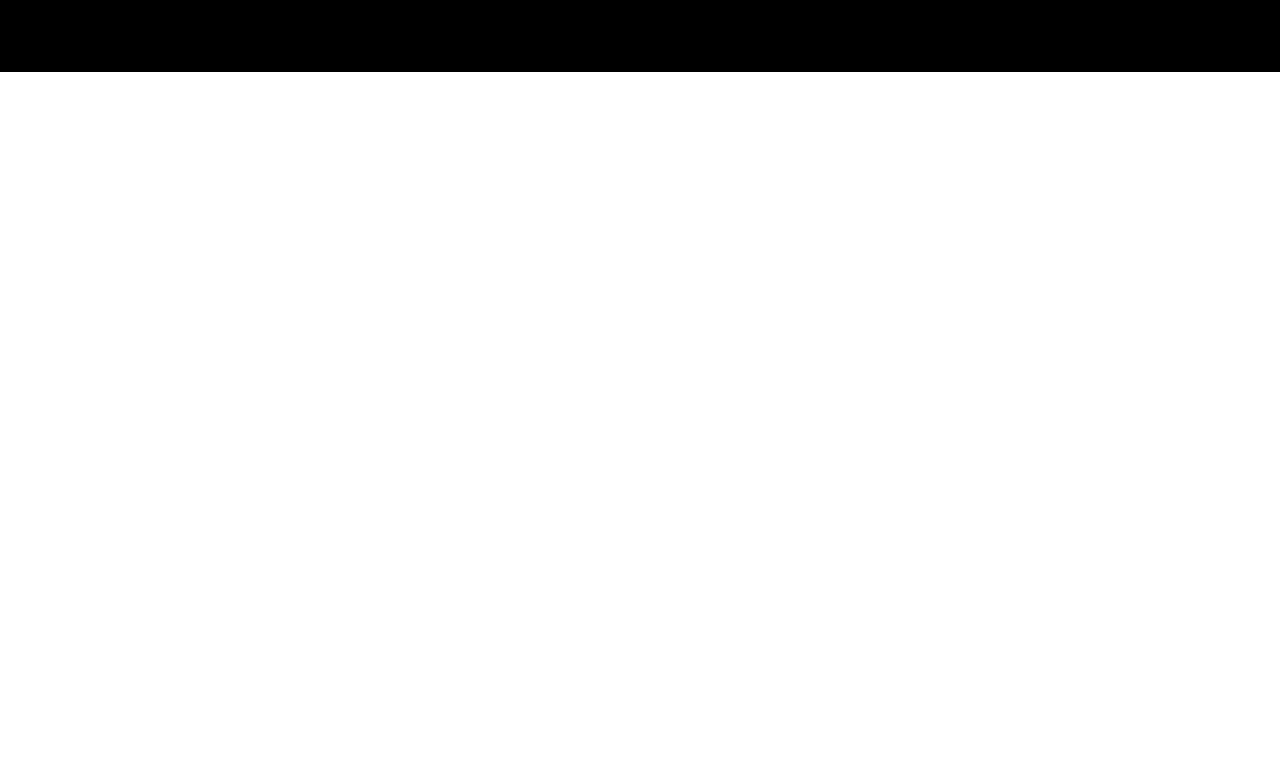
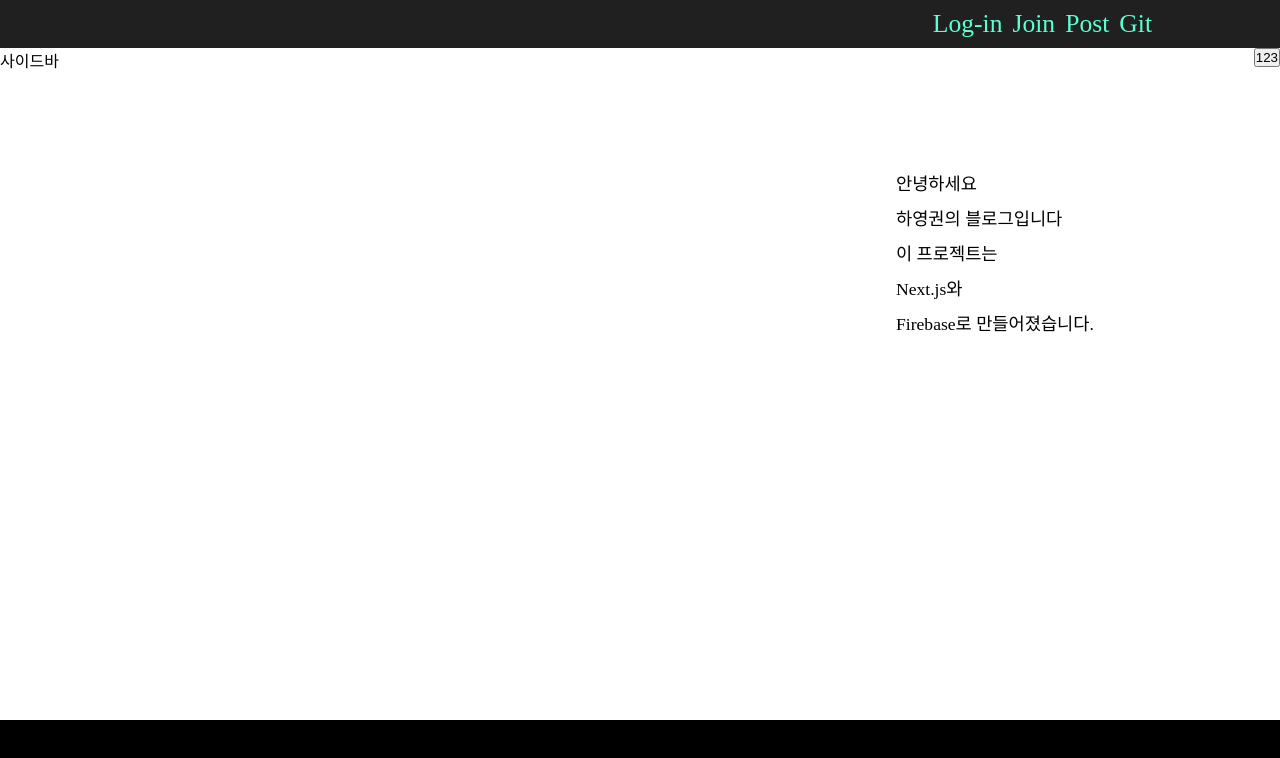
Before and after one commit to Haproguy/hayoungkwon-blog, a Next.js app: page / in a window 1280 px wide. Shown: the top 758 px of the page. Built offline with nearby package versions, Linux system fonts and the light colour scheme.

Commit message:
2일차 index page styling

```diff
--- a/src/components/layout/footer.module.scss
+++ b/src/components/layout/footer.module.scss
@@ -1,5 +1,5 @@
 .footer {
-    height: 10rem;
+    height: 5rem;
     background-color: black;
     position: relative;
     transform: translateY(-100%);
--- a/src/components/layout/layout.js
+++ b/src/components/layout/layout.js
@@ -5,6 +5,7 @@ import { Fragment } from 'react';
 
 export default function AppLayout(props) {
     return (
+        <>
             <div className='layout'>
                 <Header />
                 <div className="middle">
@@ -13,7 +14,8 @@ export default function AppLayout(props) {
                         {props.children}
                     </main>
                 </div>
+            </div>
             <Footer />
-        </div>
+        </>
     );
 }
--- a/src/pages/index.js
+++ b/src/pages/index.js
@@ -1,7 +1,29 @@
+import styles from '@/styles/index.module.scss';
+import { useState } from 'react';
+
 export default function MainPage() {
-    return(
-        <div>
-            메인페이지
-        </div>
+    const [styleTrigger, setStyleTrigger] = useState(true);
+    const changeTrigger = () => {
+        setStyleTrigger(pre => !pre)
+        console.log(styleTrigger)
+    }
+
+    return (
+        <div className={styles.main}>
+            <div className={styles.banner}>
+                <div className={`${styles.hello} ${styleTrigger === true ? null : styles.hide}`}>
+                    <p >안녕하세요</p>
+                    <p >하영권의 블로그입니다</p>
+                    <p>이 프로젝트는</p>
+                    <p>Next.js와</p>
+                    <p>Firebase로 만들어졌습니다.</p>
+                </div>
+
+                <div className={`${styles.spec} ${styleTrigger === false ? styles.appear : null}`}>
+                    <p>짜잔</p>
+                </div>
+            </div>
+            <button onClick={changeTrigger}>123</button>
+        </div >
     );
 }
--- /dev/null
+++ b/src/styles/index.module.scss
@@ -0,0 +1,77 @@
+@import './variable.scss';
+
+@mixin bannerlocation {
+    position: absolute;
+    top: 20%;
+    left: 70%;
+}
+
+.main {
+    width: 100%;
+
+    .banner {
+        width: 200%;
+        overflow: hidden;
+
+        .hello {
+            @include bannerlocation;
+
+            p {
+                position: relative;
+                font-size: $default;
+                margin-top: 10px;
+
+                animation-name: fade-in;
+                animation-fill-mode: both;
+                animation-duration: .5s;
+            }
+        }
+
+        .spec {
+            display: none;
+            @include bannerlocation;
+        }
+
+        .hide {
+            display: none;
+        }
+
+        .appear {
+            display: block;
+        }
+    }
+}
+
+
+
+@for $i from 1 through 5 {
+    .hello {
+        p:nth-of-type(#{$i}) {
+            animation-delay: #{1 + ($i)* 0.5}s;
+        }
+    }
+}
+
+@keyframes fade-in {
+    0% {
+        left: -10%;
+        opacity: 0;
+    }
+
+    100% {
+        left: 0%;
+        opacity: 1;
+    }
+}
+
+@media(max-width : $breakpoing_tablet) {
+    .main {
+        .banner {
+            .hello {
+                p {
+                    font-size: $small;
+                }
+            }
+        }
+    }
+}
--- a/src/styles/layout.scss
+++ b/src/styles/layout.scss
@@ -5,4 +5,5 @@
 
 .middle {
     display: flex;
+    justify-content: space-between;
 }
```
Lines whose indentation alone changed are shown as unchanged.
